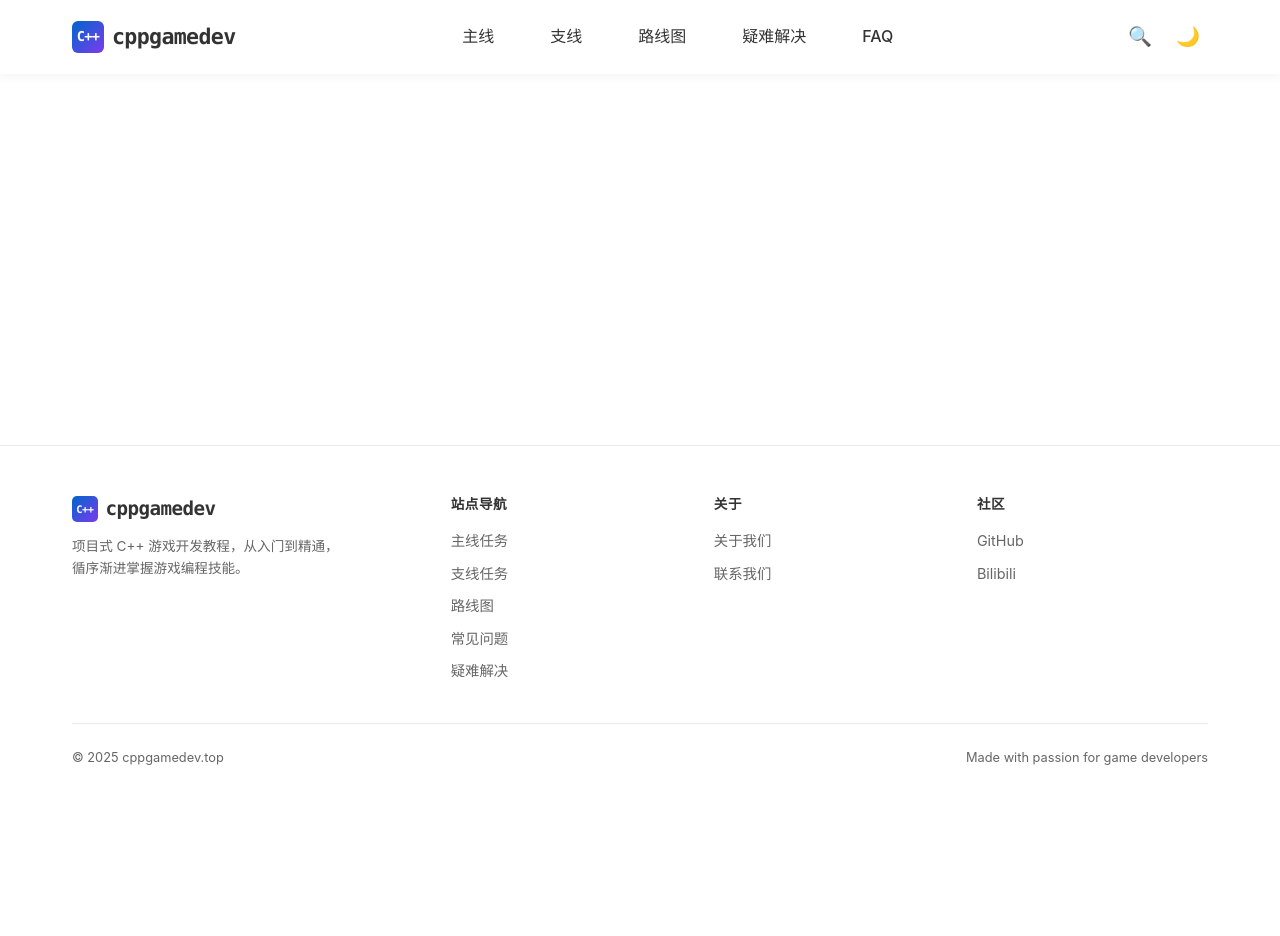
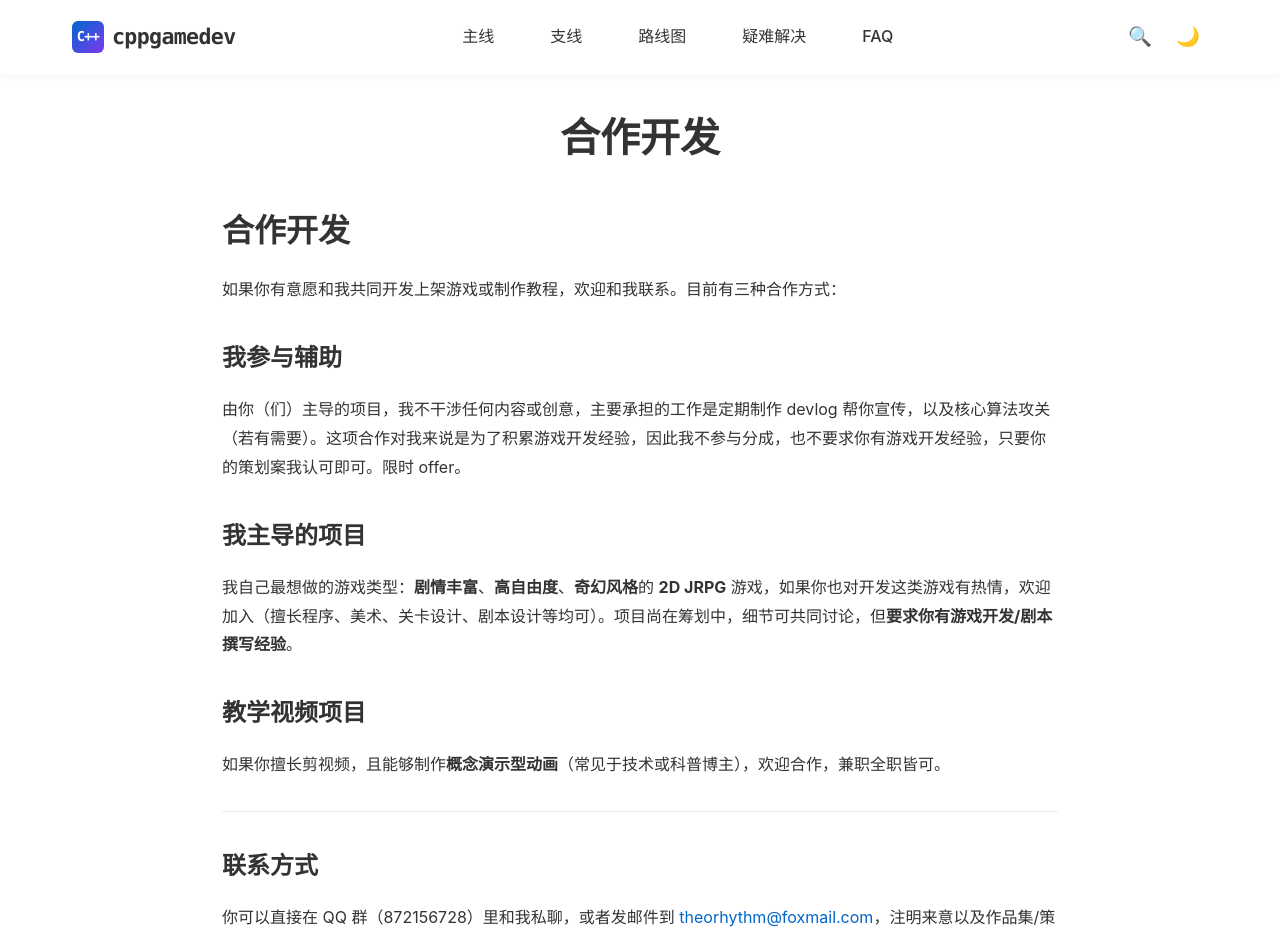
Before and after one commit to WispSnow/cppgamedev, a React (Create React App) app in the folder frontend/: page /collaborate in a window 1280 px wide. Shown: the top 936 px of the page. Before the commit the page ends 800 px from the top, so only its background shows below. Built offline with nearby package versions, Linux system fonts and the light colour scheme.

Commit message:
feat: add Collaborate page and update documentation and navigation

```diff
--- /dev/null
+++ b/frontend/public/content/collaborate.md
@@ -0,0 +1,21 @@
+# 合作开发
+
+如果你有意愿和我共同开发上架游戏或制作教程，欢迎和我联系。目前有三种合作方式：
+
+## 我参与辅助
+
+由你（们）主导的项目，我不干涉任何内容或创意，主要承担的工作是定期制作 devlog 帮你宣传，以及核心算法攻关（若有需要）。这项合作对我来说是为了积累游戏开发经验，因此我不参与分成，也不要求你有游戏开发经验，只要你的策划案我认可即可。限时 offer。
+
+## 我主导的项目
+
+我自己最想做的游戏类型：**剧情丰富**、**高自由度**、**奇幻风格**的 **2D JRPG** 游戏，如果你也对开发这类游戏有热情，欢迎加入（擅长程序、美术、关卡设计、剧本设计等均可）。项目尚在筹划中，细节可共同讨论，但**要求你有游戏开发/剧本撰写经验**。
+
+## 教学视频项目
+
+如果你擅长剪视频，且能够制作**概念演示型动画**（常见于技术或科普博主），欢迎合作，兼职全职皆可。
+
+---
+
+## 联系方式
+
+你可以直接在 QQ 群（872156728）里和我私聊，或者发邮件到 theorhythm@foxmail.com，注明来意以及作品集/策划案。
--- a/frontend/src/App.tsx
+++ b/frontend/src/App.tsx
@@ -18,6 +18,7 @@ const AboutPage = React.lazy(() => import('./pages/AboutPage'));
 const ContactPage = React.lazy(() => import('./pages/ContactPage'));
 const RoadmapPage = React.lazy(() => import('./pages/RoadmapPage'));
 const FAQPage = React.lazy(() => import('./pages/FAQPage'));
+const CollaboratePage = React.lazy(() => import('./pages/CollaboratePage'));
 const MarkdownPage = React.lazy(() => import('./components/MarkdownPage'));
 
 const AppContainer = styled.div`
@@ -80,6 +81,7 @@ function AnimatedRoutes() {
         <Route path="/troubleshooting/:articleId" element={<TroubleshootingDetailPage />} />
         <Route path="/about" element={<AboutPage />} />
         <Route path="/contact" element={<ContactPage />} />
+        <Route path="/collaborate" element={<CollaboratePage />} />
         <Route path="/roadmap" element={<RoadmapPage />} />
         <Route path="/faq" element={<FAQPage />} />
         <Route path="/test-video" element={<MarkdownPage title="视频测试" contentUrl="/content/test-video.md" />} />
--- a/frontend/src/components/Footer.tsx
+++ b/frontend/src/components/Footer.tsx
@@ -160,6 +160,7 @@ const Footer: React.FC = () => {
             <ColumnTitle>关于</ColumnTitle>
             <FooterLink to="/about">关于我们</FooterLink>
             <FooterLink to="/contact">联系我们</FooterLink>
+            <FooterLink to="/collaborate">合作开发</FooterLink>
           </FooterColumn>
 
           <FooterColumn>
--- a/frontend/src/data/faqData.ts
+++ b/frontend/src/data/faqData.tsx
@@ -1,3 +1,5 @@
+import { Link } from 'react-router-dom';
+
 export interface FAQItem {
   question: string;
   answer: string | React.ReactNode;
@@ -68,8 +70,8 @@ export const faqData: FAQCategory[] = [
     title: "合作与交流",
     items: [
       {
-        question: "我可以成为你们的内容创作者吗？",
-        answer: "非常欢迎！如果您有丰富的游戏开发经验并热衷于分享，请通过 GitHub 或邮件联系我们。我们期待与更多优秀开发者共建这个开源社区。"
+        question: "我能和你一起开发游戏吗？",
+        answer: <>非常欢迎，详情请查看<Link to="/collaborate">合作开发页面</Link>。</>
       }
     ]
   }
--- /dev/null
+++ b/frontend/src/pages/CollaboratePage.tsx
@@ -0,0 +1,13 @@
+import React from 'react';
+import MarkdownPage from '../components/MarkdownPage';
+
+const CollaboratePage: React.FC = () => {
+  return (
+    <MarkdownPage
+      title="合作开发"
+      contentUrl="/content/collaborate.md"
+    />
+  );
+};
+
+export default CollaboratePage;
```
Also changed, not shown: frontend/public/content/about.md (+1 -1 lines), frontend/public/content/contact.md (+2 -1 lines), 2 other files (tests, documents, lock files or other folders).
